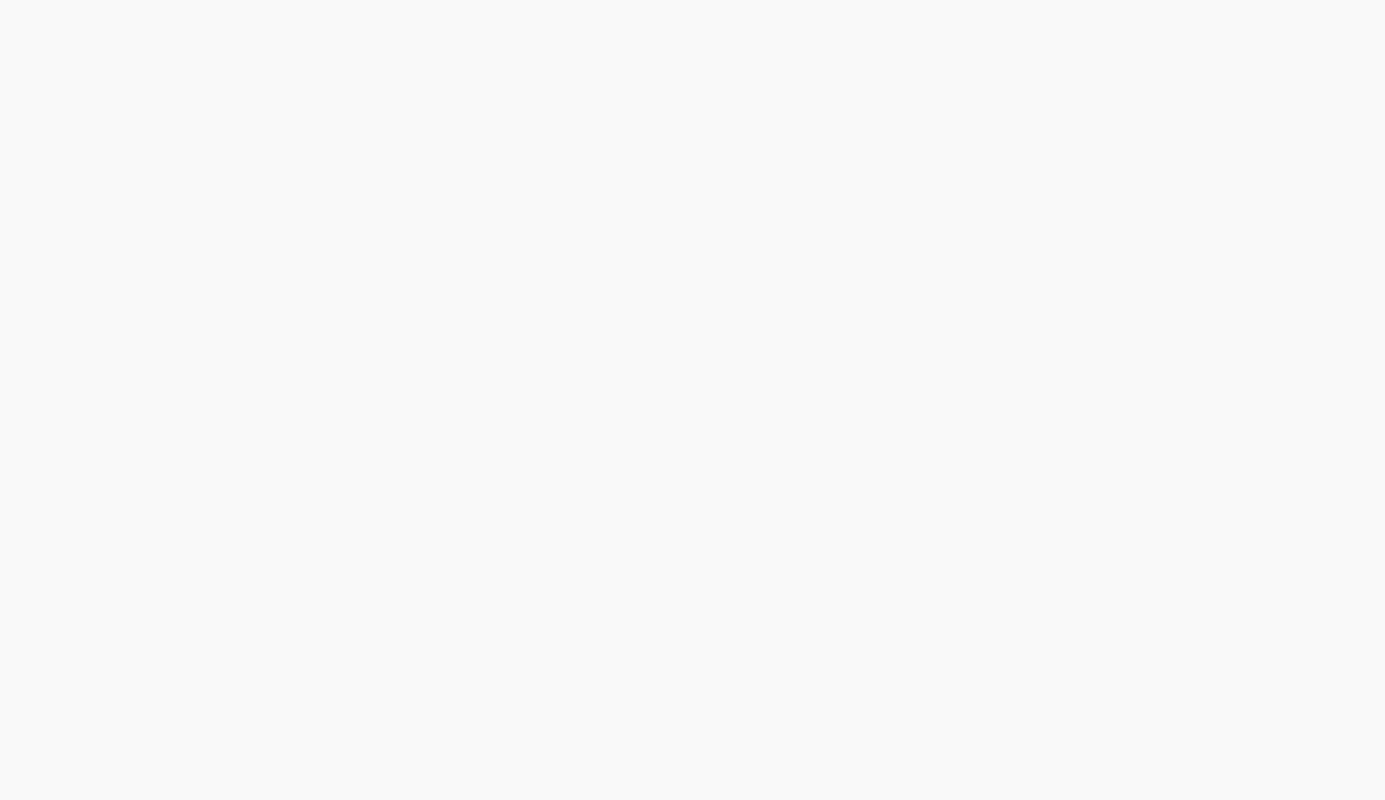
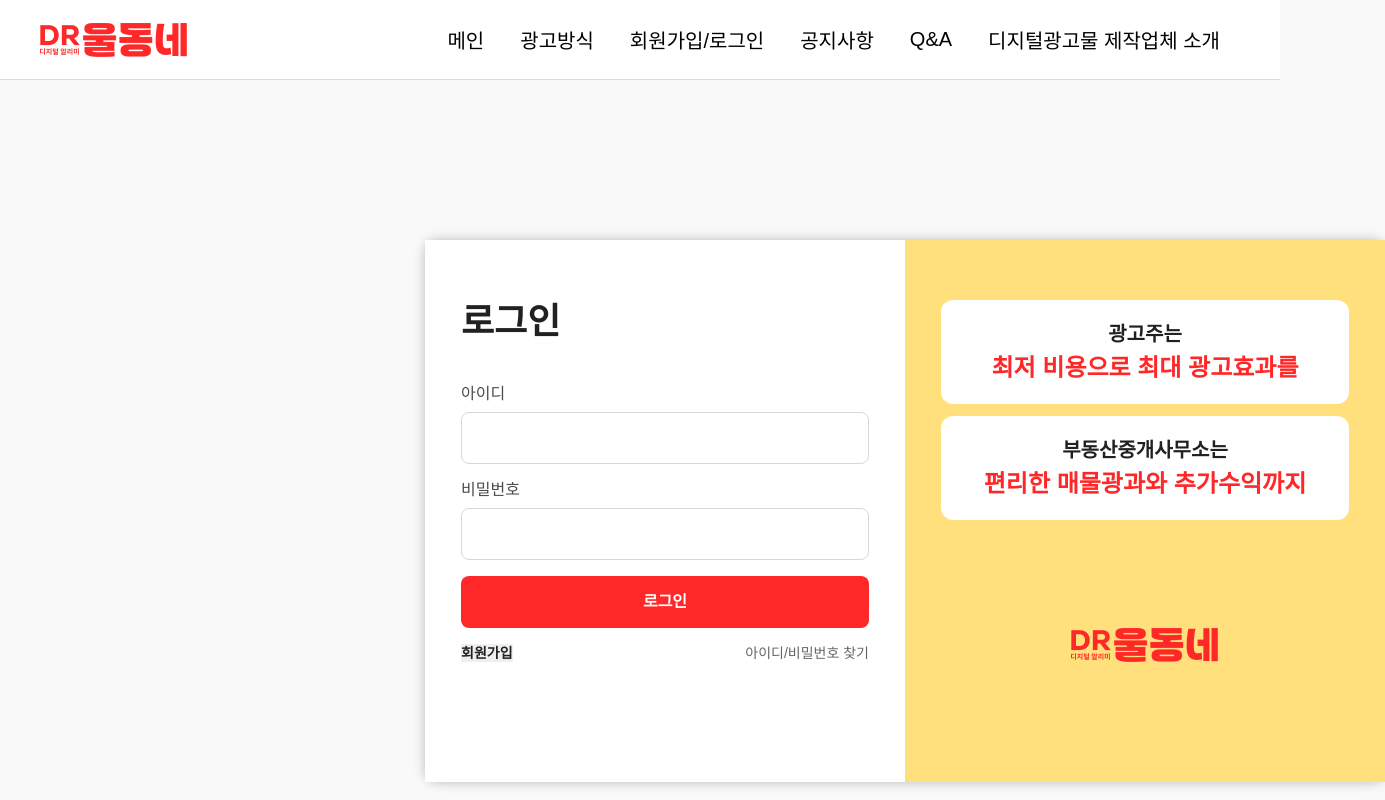
Before and after one commit to nagosu/DR_OurTown, a React (Create React App) app: page /3 in a window 1280 px wide. Before the commit this address had no page. Shown: the whole page, 1385 px wide, since content can reach past the window. Built offline with nearby package versions, Linux system fonts and the light colour scheme; a web font is replaced by a local one.

Commit message:
3 페이지 퍼블리싱

```diff
--- a/src/App.jsx
+++ b/src/App.jsx
@@ -2,6 +2,7 @@ import { Route, Routes } from 'react-router-dom';
 import Main from './pages/Main';
 import Second from './pages/Second';
 import Third from './pages/Third';
+import Fourth from './pages/Fourth';
 
 function App() {
   return (
@@ -9,7 +10,7 @@ function App() {
       <Route path='/' element={<Main />} />
       <Route path='/2-1' element={<Second />} />
       <Route path='/2-2' element={<Third />} />
-      {/* <Route path='/3' element={<Fourth />} /> */}
+      <Route path='/3' element={<Fourth />} />
     </Routes>
   );
 }
--- /dev/null
+++ b/src/components/FourthContent/FourthContent.jsx
@@ -0,0 +1,202 @@
+import styled from 'styled-components';
+import logo from '../../assets/images/logo.png';
+
+const Container = styled.div`
+  width: 100%;
+  height: 100%;
+  padding: 160px 535px 0 425px;
+`;
+
+const Content = styled.div`
+  display: flex;
+  width: 960px;
+  height: 542px;
+  border-radius: 12px;
+  box-shadow: 0 0 12px rgba(0, 0, 0, 0.25);
+`;
+
+const LoginContainer = styled.div`
+  display: flex;
+  flex-direction: column;
+  width: 480px;
+  height: 100%;
+  padding: 60px 36px 120px 36px;
+  gap: 40px;
+  background-color: #ffffff;
+
+  h2 {
+    font-size: 2.25rem;
+    font-weight: 700;
+    color: #212121;
+    line-height: 44px;
+  }
+`;
+
+const LoginContent = styled.div`
+  display: flex;
+  flex-direction: column;
+  width: 100%;
+  gap: 16px;
+`;
+
+const LoginInputContainer = styled.div`
+  display: flex;
+  flex-direction: column;
+  gap: 8px;
+
+  span {
+    font-size: 1rem;
+    font-weight: 400;
+    color: #4b4b4b;
+    line-height: 20px;
+  }
+`;
+
+const LoginInputWrapper = styled.div`
+  width: 100%;
+  height: 52px;
+  border: 1px solid #d7d7d7;
+  border-radius: 8px;
+  padding: 0 10px;
+  background-color: #ffffff;
+
+  input {
+    width: 100%;
+    height: 100%;
+    font-size: 1rem;
+    font-weight: 400;
+    color: #4b4b4b;
+    background-color: transparent;
+  }
+`;
+
+const LoginButton = styled.button`
+  width: 100%;
+  height: 52px;
+  min-height: 52px;
+  background-color: #ff2828;
+  border-radius: 8px;
+  font-size: 1rem;
+  font-weight: 700;
+  color: #ffffff;
+  line-height: 20px;
+`;
+
+const SignupContainer = styled.div`
+  display: flex;
+  align-items: center;
+  justify-content: space-between;
+  width: 100%;
+
+  button {
+    font-size: 0.875rem;
+    font-weight: 600;
+    color: #212121;
+    line-height: 18px;
+  }
+
+  span {
+    font-size: 0.875rem;
+    font-weight: 400;
+    color: #666666;
+    line-height: 18px;
+    cursor: pointer;
+  }
+`;
+
+const LoginBanner = styled.div`
+  display: flex;
+  flex-direction: column;
+  align-items: center;
+  width: 480px;
+  height: 100%;
+  padding: 60px 36px 120px 36px;
+  gap: 108px;
+  background-color: #ffe07c;
+`;
+
+const LoginBannerItemContainer = styled.div`
+  display: flex;
+  flex-direction: column;
+  width: 100%;
+  gap: 12px;
+`;
+
+const LoginBannerItem = styled.div`
+  display: flex;
+  flex-direction: column;
+  align-items: center;
+  justify-content: center;
+  width: 100%;
+  height: 104px;
+  min-height: 104px;
+  background-color: #ffffff;
+  border-radius: 12px;
+  gap: 4px;
+
+  p {
+    font-size: 1.25rem;
+    font-weight: 600;
+    color: #212121;
+    line-height: 28px;
+  }
+
+  span {
+    font-size: 1.5rem;
+    font-weight: 700;
+    color: #ff2828;
+    line-height: 32px;
+  }
+`;
+
+const Logo = styled.img`
+  width: 148px;
+  height: 34px;
+`;
+
+function FourthContent() {
+  return (
+    <Container>
+      <Content>
+        <LoginContainer>
+          <h2>로그인</h2>
+          <LoginContent>
+            <LoginInputContainer>
+              <span>아이디</span>
+              <LoginInputWrapper>
+                <input type='text' />
+              </LoginInputWrapper>
+            </LoginInputContainer>
+            <LoginInputContainer>
+              <span>비밀번호</span>
+              <LoginInputWrapper>
+                <input type='password' />
+              </LoginInputWrapper>
+            </LoginInputContainer>
+            <LoginButton>로그인</LoginButton>
+            <SignupContainer>
+              <button>회원가입</button>
+              <span>아이디/비밀번호 찾기</span>
+            </SignupContainer>
+          </LoginContent>
+        </LoginContainer>
+
+        <LoginBanner>
+          <LoginBannerItemContainer>
+            <LoginBannerItem>
+              <p>광고주는</p>
+              <span>최저 비용으로 최대 광고효과를</span>
+            </LoginBannerItem>
+            <LoginBannerItem>
+              <p>부동산중개사무소는</p>
+              <span>편리한 매물광과와 추가수익까지</span>
+            </LoginBannerItem>
+          </LoginBannerItemContainer>
+          <Logo src={logo} alt='logo' />
+        </LoginBanner>
+      </Content>
+    </Container>
+  );
+}
+
+export default FourthContent;
--- /dev/null
+++ b/src/components/FourthContent/index.js
@@ -0,0 +1 @@
+export { default } from './FourthContent';
--- /dev/null
+++ b/src/pages/Fourth/Fourth.jsx
@@ -0,0 +1,20 @@
+import styled from 'styled-components';
+import NavBar from '../../components/NavBar';
+import FourthContent from '../../components/FourthContent';
+
+const Container = styled.div`
+  display: flex;
+  flex-direction: column;
+  width: 100%;
+`;
+
+function Fourth() {
+  return (
+    <Container>
+      <NavBar />
+      <FourthContent />
+    </Container>
+  );
+}
+
+export default Fourth;
--- /dev/null
+++ b/src/pages/Fourth/index.js
@@ -0,0 +1 @@
+export { default } from './Fourth';
```
